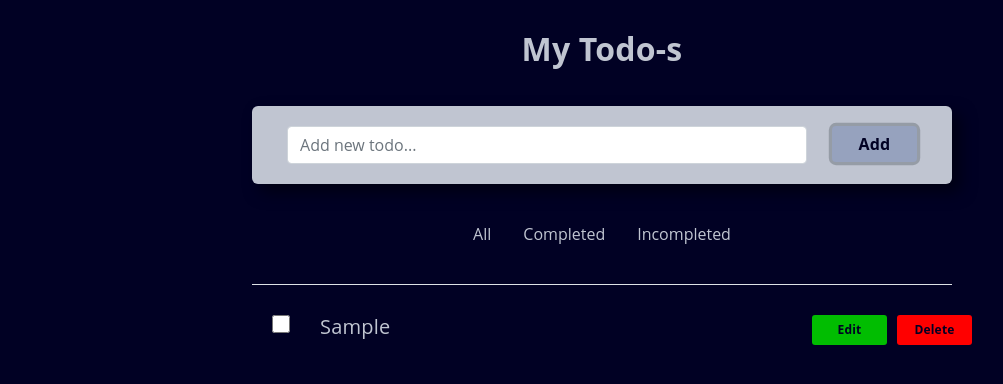
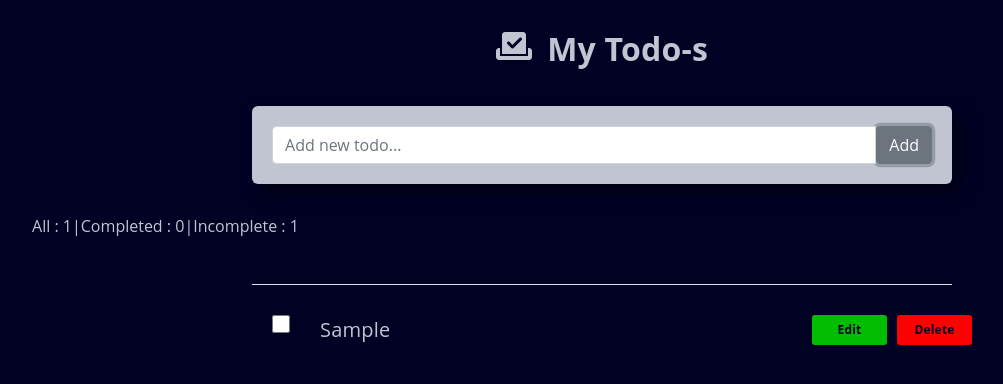
Before and after one commit to DasuniMaheshika/Todo-App, a website with bundled scripts: page index.html in a window 1280 px wide. Both pictures are taken after typing "Sample" into the empty fields and a click on the button "Add". Shown: the whole page, without its empty margins (38-1041 px from the left). Built offline with nearby package versions, Linux system fonts and the light colour scheme.

Commit message:
Added count of all, completed and incompleted todos

```diff
--- a/index.html
+++ b/index.html
@@ -1,5 +1,5 @@
 <!DOCTYPE html>
-<html lang="en">
+<html>
 
 <head>
     <meta charset="UTF-8" />
@@ -7,6 +7,9 @@
     <meta name="viewport" content="width=device-width, initial-scale=1.0" />
     <link rel="stylesheet" href="https://cdn.jsdelivr.net/npm/bootstrap@4.0.0/dist/css/bootstrap.min.css"
         integrity="sha384-Gn5384xqQ1aoWXA+058RXPxPg6fy4IWvTNh0E263XmFcJlSAwiGgFAW/dAiS6JXm" crossorigin="anonymous" />
+    <link rel="stylesheet" href="https://cdnjs.cloudflare.com/ajax/libs/font-awesome/6.4.0/css/all.min.css"
+        integrity="sha512-iecdLmaskl7CVkqkXNQ/ZH/XLlvWZOJyj7Yy7tcenmpD1ypASozpmT/E0iPtmFIB46ZmdtAc9eNBvH0H/ZpiBw=="
+        crossorigin="anonymous" referrerpolicy="no-referrer" />
     <link rel="stylesheet" href="style.css" />
 
     <title>To Do App</title>
@@ -17,32 +20,28 @@
         <!-- App title section -->
         <div class="row">
             <div class="col-md-12 app-title">
-                <h2>My Todo-s</h2>
+                <h2><i class="fa fa-check-to-slot"></i>My Todo-s</h2>
             </div>
         </div>
         <!-- Create todo section -->
-        <form class="todo-form">
-            <div class="row">
-                <div class="col-md-12 input-group">
-                    <div class="col-10">
-                        <input class="form-control  todo-input" type="text" placeholder="Add new todo..." />
-                    </div>
-                    <div class="col-2 addTodo">
-                        <button id="button" type="submit" class="btn btn-secondary">Add</button>
-                    </div>
-                </div>
-            </div>
-        </form>
+        <div class="input-group">
+            <input class="form-control  todo-input" id="toDoInput" type="text" placeholder="Add new todo..." />
+            <button id="addTodoButton" type="submit" class="btn btn-secondary">Add</button>
+        </div>
 
-        <nav class="nav todo-nav">
-            <a class="nav-link active" aria-current="page" href="#">All</a>
-            <a class="nav-link" href="#">Completed</a>
-            <a class="nav-link" href="#">Incompleted</a>
-        </nav>
+        <div class="row">
+            <div class="count" id="count"></div>
+        </div>
 
         <div class="border-bottom"></div>
 
-        <div class="row">
+        <div class="task">
+            <ul id="todo-list"></ul>
+
+        </div>
+
+
+        <!-- <div class="row">
             <div class="col-md-12">
                 <template>
                     <li>
@@ -54,10 +53,8 @@
                 </template>
                 <ul class="todo-list"></ul>
             </div>
-        </div>
-
+        </div> -->
     </div>
-
     <script src="dist/app.js"></script>
 </body>
 
--- /dev/null
+++ b/package.json
@@ -0,0 +1,5 @@
+{
+  "dependencies": {
+    "bootstrap-icons": "^1.10.4"
+  }
+}
--- a/src/app.ts
+++ b/src/app.ts
@@ -1,222 +1,113 @@
-
-enum STATUS {
-  Pending,
-  Finished,
+interface ToDo {
+  name: string;
+  completed: boolean;
 }
 
-type dType = string;
+class Todo {
+  private task: ToDo[];
 
-//Validation
-interface TodoInputValidation {
-  text: dType;
-  min?: number;
-}
-
-//validattion for todo input
-function validate(todo: TodoInputValidation) {
-  let isValid = true;
-  if (todo.min && todo.text.length < todo.min) {
-    isValid = false;
-  }
-  return isValid;
-}
-
-//TodoInput structure
-class TodoStructure {
-  constructor(public id: dType, public input: dType, public status: STATUS) { }
-}
-
-//state management- global storage of todo items
-class AppState {
-  protected todos: TodoStructure[];
-  private static instance: AppState;
-
-  protected constructor() {
-    this.todos = [];
+  constructor() {
+      this.task = [];
   }
 
-  static getInstance() {
-    if (this.instance) {
-      return this.instance;
-    }
-    this.instance = new AppState();
-    return this.instance;
+  //add task
+  addToList(taskName: string): void {
+      const task: ToDo = {
+          name: taskName,
+          completed: false,
+      };
+      this.task.push(task);
+      this.functioningTask();
   }
 
-  //  todoItems rerender when todoList changes
-  protected getTodoList() {
-    new TodoList(this.todos, 'Pending');
-    new TodoList(this.todos, 'Finished');
+  //edit task
+  editDoList(index: number, taskName: string): void {
+      this.task[index].name = taskName;
+      this.functioningTask();
   }
 
-  //addTodo
-  addTodo(id: string, input: string, status: STATUS) {
-    const todoItem = new TodoStructure(id, input, status);
-    this.todos.push(todoItem);
-    //console.log(this.todos);
-    this.getTodoList();
+  //delete task
+  deleteToDoList(index: number): void {
+      this.task.splice(index, 1);
+      this.functioningTask();
   }
 
-  //set method - set todoItems after it is edited/deleted
-  set Todos(todoItems: TodoStructure[]) {
-    this.todos = [...todoItems];
-    this.getTodoList();
+  //tick complete task
+  completeTask(index: number): void {
+      this.task[index].completed = !this.task[index].completed;
+      this.functioningTask();
   }
 
-  //get method - to access todoList
-  get Todos() {
-    return this.todos;
+  //functions for tasks
+  functioningTask(): void {
+      const doList = document.getElementById("todo-list") as HTMLLIElement;
+      const allAboutTasks = document.getElementById("count") as HTMLElement;
+      let count = 0;
+
+      doList.innerHTML = "";
+
+      this.task.forEach((task: ToDo, index: number) => {
+          const listItem = document.createElement("li");
+          listItem.className = "task-item";
+          if (task.completed) {
+              listItem.classList.add("completed");
+              count++;
+          }
+
+          const checkbox = document.createElement("input");
+          checkbox.type = "checkbox";
+          checkbox.checked = task.completed;
+          checkbox.addEventListener("change", () => {
+              this.completeTask(index);
+          });
+
+          const taskName = document.createElement("span");
+          taskName.textContent = task.name;
+          taskName.className = "task-name";
+
+          const editButton = document.createElement("button");
+          editButton.textContent = "Edit";
+          editButton.className = "edit";
+          editButton.addEventListener("click", () => {
+              const newTaskName = prompt("Edit Your Task :", task.name);
+              if (newTaskName) {
+                  this.editDoList(index, newTaskName);
+              }
+          });
+
+          const deleteButton = document.createElement("button");
+          deleteButton.textContent = "Delete";
+          deleteButton.className = "del";
+          deleteButton.addEventListener("click", () => {
+              this.deleteToDoList(index);
+          });
+
+          listItem.appendChild(checkbox);
+          listItem.appendChild(taskName);
+          listItem.appendChild(editButton);
+          listItem.appendChild(deleteButton);
+          doList.appendChild(listItem);
+      });
+
+      const Total = this.task.length;
+      const Incomplete = Total - count;
+
+      allAboutTasks.innerHTML = `<nav class="nav todo-nav">
+                                  <p>All : <span>${Total}</span>|</p>
+                                  <p>Completed : <span>${count}</span>|</p>
+                                  <p>Incomplete :  <span>${Incomplete}</span></p>
+                                  </nav>`;
   }
 }
 
-const appState = AppState.getInstance();
+const todo = new Todo();
 
-//creating a list which appends to ul
-class TodoItem {
-  tempElement: HTMLTemplateElement;
-  ulElement: HTMLUListElement;
-  liElement: HTMLLIElement;
-  constructor(
-    private id: string,
-    private input: string,
-    private todoItems: TodoStructure[]
-  ) {
-    this.tempElement = document.querySelector('template')!;
-    this.ulElement = document.querySelector('ul')! as HTMLUListElement;
-
-    const importedHtml = document.importNode(this.tempElement.content, true);
-    this.liElement = importedHtml.firstElementChild as HTMLLIElement;
-    this.attach();
-    this.display();
-    this.deleteTodo();
-    this.editTodo();
+const Input = document.getElementById("toDoInput") as HTMLInputElement;
+const addButton = document.getElementById("addTodoButton") as HTMLButtonElement;
+addButton.addEventListener("click", () => {
+  const taskName = Input.value.trim();
+  if (taskName) {
+      todo.addToList(taskName);
+      Input.value = "";
   }
-
-  private attach() {
-    console.log(this.todoItems, this.liElement, this.ulElement);
-    this.ulElement.insertAdjacentElement('afterbegin', this.liElement)!;
-  }
-
-  private display() {
-    this.ulElement.querySelector('h1')!.textContent = this.input;
-    this.ulElement.querySelector('.del')!.id = this.id;
-    this.ulElement.querySelector('.edit')!.id = this.id;
-  }
-  //delete by its id and updating todolist using set method
-  private deleteItem(id: string, todoItems: TodoStructure[]) {
-    const removedTodo = todoItems.filter((todo) => todo.id !== id);
-    appState.Todos = removedTodo;
-  }
-
-  private deleteHandler() {
-    if (document.querySelector('input')!.value) {
-      alert('Todo already selected');
-      return;
-    }
-    const id = this.id.toString();
-    const todoItems = [...appState.Todos];
-    this.deleteItem(id, todoItems);
-  }
-
-  //list item selected is transfered to text input field
-  private editHandler() {
-    if (document.querySelector('input')!.value) {
-      alert('Todo already selected');
-      return;
-    }
-    const id = this.id.toString();
-    const todoItems = [...appState.Todos];
-    const getText = todoItems.find((todo) => todo.id === id)!;
-    document.querySelector('input')!.value = getText.input;
-    this.deleteItem(id, todoItems);
-  }
-
-  private deleteTodo() {
-    this.liElement
-      .querySelector('.del')!
-      .addEventListener('click', this.deleteHandler.bind(this));
-  }
-
-  private editTodo() {
-    this.liElement
-      .querySelector('.edit')!
-      .addEventListener('click', this.editHandler.bind(this));
-  }
-}
-
-//looping over todoList and creating an object for individual todo item
-class TodoList {
-  //private assignedTodo:TodoStructure=[];
-  constructor(
-    private todoItems: TodoStructure[],
-    private type: 'Pending' | 'Finished',
-    //private assignedTodo: TodoStructure[] = []
-  ) {
-    this.display();
-    console.log(this.type);
-  }
-
-  private display() {
-    //console.log(this.todoItems);
-
-    document.querySelector('ul')!.innerText = '';
-
-    //console.log(this.assignedTodo);
-    //this.config();
-    for (let todo of this.todoItems) {
-      //console.log(todo);
-      new TodoItem(todo.id, todo.input, this.todoItems);
-    }
-  }
-
-}
-
-// get  todoInput,validate and add
-class TodoInput {
-  todoInput: HTMLInputElement;
-  submitButton: HTMLButtonElement;
-  constructor() {
-    this.todoInput = document.querySelector('input')! as HTMLInputElement;
-    this.submitButton = document.querySelector(
-      '.addTodo'
-    )! as HTMLButtonElement;
-    this.submit();
-  }
-
-  private validation(value: string): string | undefined {
-    const checkInput = validate({
-      text: value,
-      min: 1,
-    });
-    if (!checkInput) {
-      alert('Invalid input');
-      return;
-    }
-    return value;
-  }
-
-  private clearFormInput() {
-    this.todoInput.value = '';
-  }
-  //adding todoInput by using addTodo method(in AppState)
-  private submitHandler(e: Event) {
-    e.preventDefault();
-    console.log('event');
-    const getTodoValue = this.todoInput.value;
-    const ValidatedText = this.validation(getTodoValue);
-    if (ValidatedText) {
-      const id = Math.random().toString();
-      appState.addTodo(id, ValidatedText, STATUS.Pending);
-      this.clearFormInput();
-    } else {
-      this.clearFormInput();
-    }
-  }
-  private submit() {
-    console.log(this.submitButton, this.todoInput);
-    this.submitButton.addEventListener('click', this.submitHandler.bind(this));
-  }
-}
-
-const todo = new TodoInput();
-//const todolist=new TodoList();
+})
--- a/style.css
+++ b/style.css
@@ -11,6 +11,10 @@ h2 {
   text-align: center;
   font-weight: bold;
   letter-spacing: 0.2px;
+}
+
+.app-title i {
+    margin-right: 15px;
 }
 
 .input-group {
@@ -49,15 +53,16 @@ h2 {
 
 .todo-nav {
   margin-top: 30px;
+  display: flex;
+  justify-content: center;
 }
 
-.nav-link {
+.count {
   color: #c0c5d1;
 }
 
-.nav {
-  display: flex;
-  justify-content: center;
+p {
+  tab-size: 3px;
 }
 
 .border-bottom {
@@ -68,7 +73,7 @@ h2 {
   margin-right: auto;
 }
 
-.todo-list li {
+ li {
   color: #c0c5d1;
   margin-top: 30px;
   font-size: 20px;
```
Also changed, not shown: README.md (added), dist/app.js, 1 other file.
